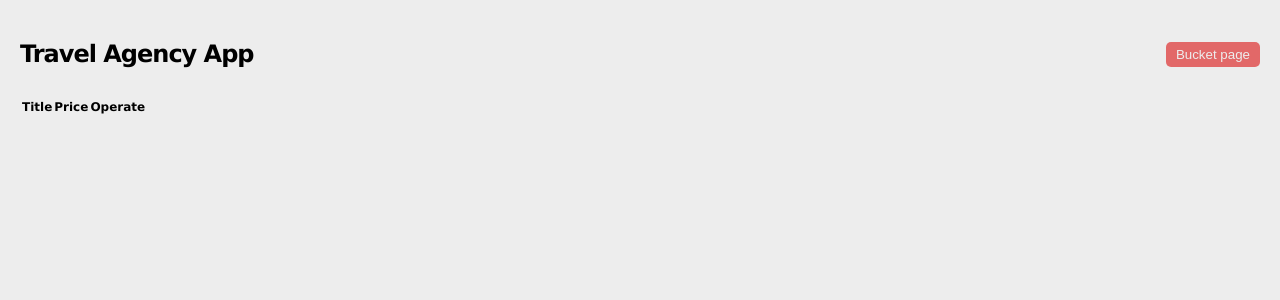
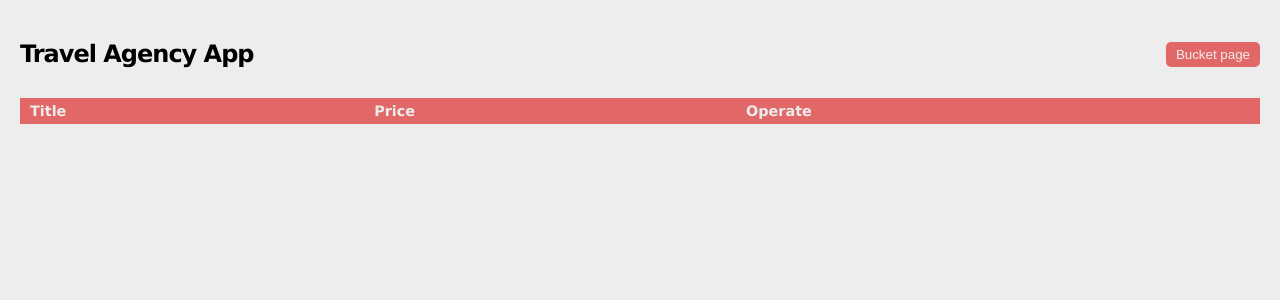
Before and after one commit to massam89/travel-app, a React (Create React App) app: page /bucket in a window 1280 px wide. Shown: the top 300 px of the page. Built offline with nearby package versions, Linux system fonts and the light colour scheme.

Commit message:
styles part2

```diff
--- /dev/null
+++ b/src/css/module/Bucket.module.css
@@ -0,0 +1,18 @@
+.table {
+  border-collapse: collapse;
+  border-spacing: 0;
+  width: 100%;
+  font-size: 1.2rem;
+}
+
+.table td {
+  padding: 10px 10px;
+  text-align: left;
+}
+
+.table th {
+  padding: 5px 10px;
+  text-align: left;
+  background-color: var(--red-dark);
+  color: var(--grey);
+}
--- /dev/null
+++ b/src/css/module/NoPage.module.css
@@ -0,0 +1,5 @@
+.nopage {
+  margin: 100px auto;
+  text-align: center;
+  font-size: 1.5rem;
+}
--- /dev/null
+++ b/src/css/module/ResortDetails.module.css
@@ -0,0 +1,37 @@
+.details {
+
+}
+
+.details img {
+  width: 60%;
+  margin: auto;
+  display: block;
+  border-radius: 5px;
+}
+
+.details h2 {
+  font-size: 1.75rem;
+  margin-bottom: 20px;
+}
+
+.details p:nth-child(2) {
+  font-size: 1.4rem;
+  margin-bottom: 10px;
+}
+
+.details p:nth-child(3) {
+  font-size: 2rem;
+  background-color: rgb(195, 34, 34);
+  display: inline-block;
+  padding: 10px;
+  color: var(--grey);
+}
+
+.details button {
+  display: block;
+  margin: 20px auto;
+  padding: 10px;
+}
+.details button:active {
+  background-color: rgb(200, 27, 27);
+}
--- a/src/pages/Bucket.js
+++ b/src/pages/Bucket.js
@@ -1,5 +1,6 @@
 import { useContext } from "react"
 import { Context } from "../context/ContextProvider"
+import styles from '../css/module/Bucket.module.css'
 
 const Bucket = (props) => {
   const {state, deleteBucketHandler} = useContext(Context)
@@ -9,7 +10,7 @@ const Bucket = (props) => {
   }
 
   return (
-    <table>
+    <table className={styles.table}>
       <thead>
         <tr>
           <th>Title</th>
--- a/src/pages/NoPage.js
+++ b/src/pages/NoPage.js
@@ -1,6 +1,8 @@
+import styles from '../css/module/NoPage.module.css'
+
 const NoPage = (props) => {
   return (
-    <h2>Page not found</h2>
+    <h2 className={styles.nopage}>Page not found</h2>
   )
 }
 
--- a/src/pages/ResortDetails.js
+++ b/src/pages/ResortDetails.js
@@ -1,6 +1,7 @@
 import { useContext } from 'react';
 import {useParams} from 'react-router-dom'
 import { Context } from '../context/ContextProvider';
+import styles from '../css/module/ResortDetails.module.css'
 
 const ResortDetails = (props) => {
 
@@ -14,7 +15,7 @@ const ResortDetails = (props) => {
   }
 
   return (
-    <div>
+    <div className={styles.details}>
       <h2>{resort.title}</h2>
       <p>{resort.description}</p>
       <p>{resort.price}</p>
```
